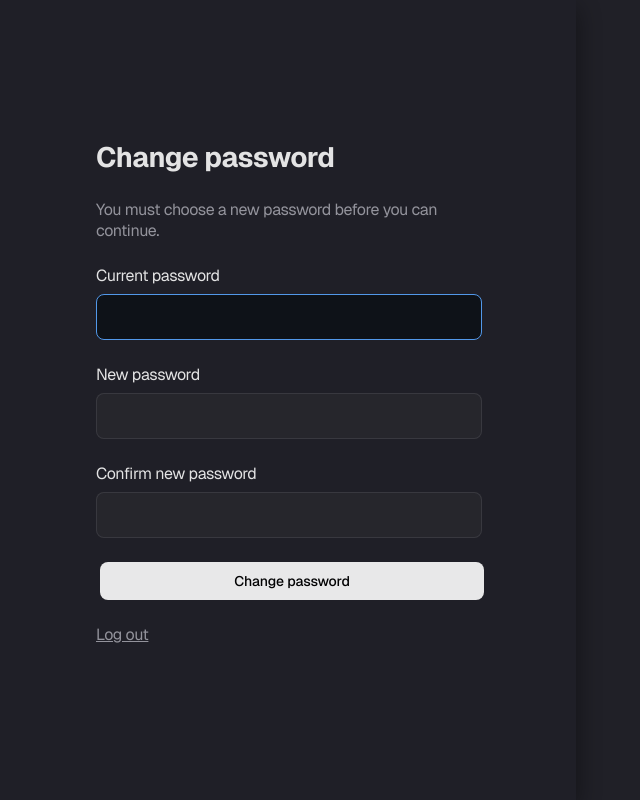
After one commit to flowcase/flowcase, a Flask app: page /account/password in a window 1280 px wide. The commit adds this page. Shown: the whole page, without its empty margins (0-640 px from the left). Run offline with Flask 3, Linux system fonts and the light colour scheme; a user stored in the database is signed in; tables that the repository leaves empty hold one stand-in row (values such as "Sample post"); parts of the project's set-up code (start-up, migrations or seed data) failed here and were passed over.

Commit message:
Allow users to change their password / ADMIN: force user to change password on login

```diff
--- a/models/user.py
+++ b/models/user.py
@@ -13,6 +13,7 @@ class User(UserMixin, db.Model):
 	groups = db.Column(db.String(255), nullable=False)
 	usertype = db.Column(db.String(20), nullable=False, default="Internal")
 	protected = db.Column(db.Boolean, nullable=False, default=False)
+	force_password_reset = db.Column(db.Boolean, nullable=False, default=False)
 
 	def has_permission(self, permission):
 		return Permissions.check_permission(self.id, permission)
@@ -36,3 +37,4 @@ class Group(db.Model):
 	perm_edit_registry = db.Column(db.Boolean, nullable=False)
 	perm_view_groups = db.Column(db.Boolean, nullable=False)
 	perm_edit_groups = db.Column(db.Boolean, nullable=False)
+	perm_change_password = db.Column(db.Boolean, nullable=False, default=False)
--- a/routes/auth.py
+++ b/routes/auth.py
@@ -1,6 +1,6 @@
 import secrets
 import os
-from flask import Blueprint, request, redirect, url_for, render_template, make_response, session, g
+from flask import Blueprint, request, redirect, url_for, render_template, make_response, session, g, jsonify
 from flask_login import login_user, logout_user, login_required, current_user
 from sqlalchemy.sql import func
 from __init__ import db, bcrypt, login_manager
@@ -8,6 +8,7 @@ from models.user import User, Group
 from models.droplet import DropletInstance
 from utils.logger import log
 from utils.setup import needs_setup
+from utils.permissions import Permissions
 import utils.docker
 
 auth_bp = Blueprint('auth', __name__)
@@ -46,6 +47,12 @@ def before_request():
 				log("INFO", f"User authenticated via header authentication on route: {request.endpoint}")
 		except Exception as e:
 			log("ERROR", f"Error in before_request header authentication: {str(e)}")
+
+	# A user who must reset their password can only reach the reset page (static files, login and logout returned above)
+	if current_user.is_authenticated and current_user.force_password_reset and request.endpoint != 'auth.change_password':
+		if request.path.startswith('/api/') or request.path.startswith('/droplet_connect'):
+			return jsonify({"success": False, "error": "Password change required"}), 403
+		return redirect(url_for('auth.change_password'))
 
 @login_manager.user_loader
 def load_user(user_id):
@@ -174,6 +181,34 @@ def login():
 		session['error'] = "Invalid username or password."
 		return redirect(url_for('auth.index'))
 
+@auth_bp.route('/account/password', methods=['GET', 'POST'])
+@login_required
+def change_password():
+	forced = current_user.force_password_reset
+	if not (forced or current_user.has_permission(Permissions.CHANGE_PASSWORD)):
+		return redirect(url_for('auth.dashboard'))
+
+	error = None
+	if request.method == 'POST':
+		current_password = request.form.get('current_password', '')
+		new_password = request.form.get('new_password', '')
+		if not bcrypt.check_password_hash(current_user.password, current_password):
+			error = "Current password is incorrect."
+		elif len(new_password) < 8:
+			error = "New password must be at least 8 characters."
+		elif new_password != request.form.get('confirm_password', ''):
+			error = "New passwords do not match."
+		elif new_password == current_password:
+			error = "New password must be different from the current one."
+		else:
+			current_user.password = bcrypt.generate_password_hash(new_password).decode('utf-8')
+			current_user.force_password_reset = False
+			db.session.commit()
+			log("INFO", f"User {current_user.username} changed their password")
+			return redirect(url_for('auth.dashboard'))
+
+	return render_template('change_password.html', error=error, forced=forced)
+
 @auth_bp.route('/logout')
 @login_required
 def logout():
--- /dev/null
+++ b/templates/change_password.html
@@ -0,0 +1,44 @@
+<!DOCTYPE html>
+<html lang="en">
+    <head>
+            <link rel="icon" href="/favicon.ico">
+        <meta charset="UTF-8">
+        <meta name="viewport" content="width=device-width, initial-scale=1.0">
+        <title>Flowcase - Change password</title>
+
+        <link rel="stylesheet" type="text/css" href="/static/css/base.css">
+        <link rel="stylesheet" type="text/css" href="/static/css/login.css">
+
+        <link rel="stylesheet" href="https://cdnjs.cloudflare.com/ajax/libs/font-awesome/5.15.1/css/all.min.css">
+    </head>
+
+    <body>
+        <div class="form-container">
+            <div class="inner-content">
+                <h2>Change password</h2>
+                <p style="color: var(--text-color-light); margin: 0 0 1.5rem 0;">{% if forced %}You must choose a new password before you can continue.{% else %}Choose a new password for your account.{% endif %}</p>
+                <form class="form" action="/account/password" method="POST">
+                    <div class="input-group">
+                        <label for="current_password">Current password</label>
+                        <input type="password" name="current_password" id="current_password" required autofocus>
+                    </div>
+                    <div class="input-group">
+                        <label for="new_password">New password</label>
+                        <input type="password" name="new_password" id="new_password" minlength="8" required>
+                    </div>
+                    <div class="input-group">
+                        <label for="confirm_password">Confirm new password</label>
+                        <input type="password" name="confirm_password" id="confirm_password" minlength="8" required>
+                    </div>
+                    <button class="button-1-full">Change password</button>
+                    {% if error %}
+                        <div class="error-message">
+                            {{ error }}
+                        </div>
+                    {% endif %}
+                </form>
+                <p style="margin-top: 1.5rem;">{% if forced %}<a href="/logout" style="color: var(--text-color-light);">Log out</a>{% else %}<a href="/dashboard" style="color: var(--text-color-light);">Cancel</a>{% endif %}</p>
+            </div>
+        </div>
+    </body>
+</html>
--- a/templates/dashboard.html
+++ b/templates/dashboard.html
@@ -53,6 +53,10 @@
                     {% endif %}
                     <a href="#" class="user-link"><i class="fas fa-user"></i> {{ current_user.username }}</a>
                     <div class="user-dropdown">
+                        <!-- TODO: we should have a user profile page -->
+                        {% if current_user.has_permission("perm_change_password") %}
+                        <a href="/account/password"><i class="fas fa-key"></i>Change password</a>
+                        {% endif %}
                         <a href="/logout"><i class="fas fa-sign-out-alt"></i>Logout</a>
                     </div>
                 </div>
--- a/utils/permissions.py
+++ b/utils/permissions.py
@@ -12,6 +12,7 @@ class Permissions:
 	EDIT_REGISTRY = "perm_edit_registry"
 	VIEW_GROUPS = "perm_view_groups"
 	EDIT_GROUPS = "perm_edit_groups"
+	CHANGE_PASSWORD = "perm_change_password"
 
 	@staticmethod
 	def check_permission(userid, permission):
--- a/utils/setup.py
+++ b/utils/setup.py
@@ -22,7 +22,8 @@ def create_default_groups():
 			perm_view_registry=True,
 			perm_edit_registry=True,
 			perm_view_groups=True,
-			perm_edit_groups=True
+			perm_edit_groups=True,
+			perm_change_password=True
 		)
 		db.session.add(admin_group)
 
@@ -39,7 +40,8 @@ def create_default_groups():
 			perm_view_registry=False,
 			perm_edit_registry=False,
 			perm_view_groups=False,
-			perm_edit_groups=False
+			perm_edit_groups=False,
+			perm_change_password=True
 		)
 		db.session.add(user_group)
 		db.session.commit()
```
Also changed, not shown: routes/admin.py (+8 -2 lines), static/js/dashboard/admin.js (+14 -3 lines).
